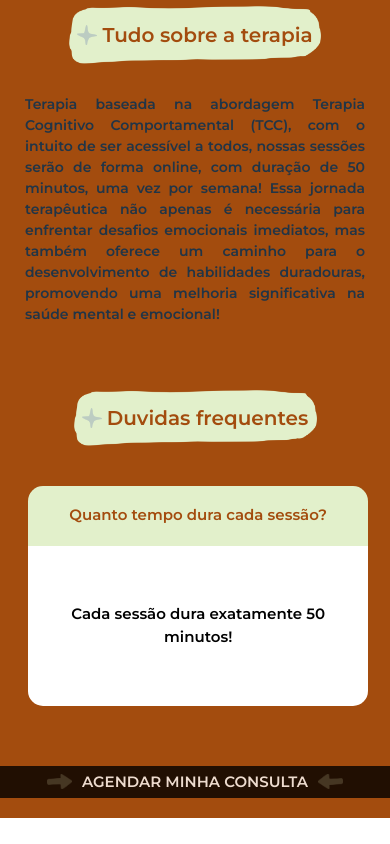
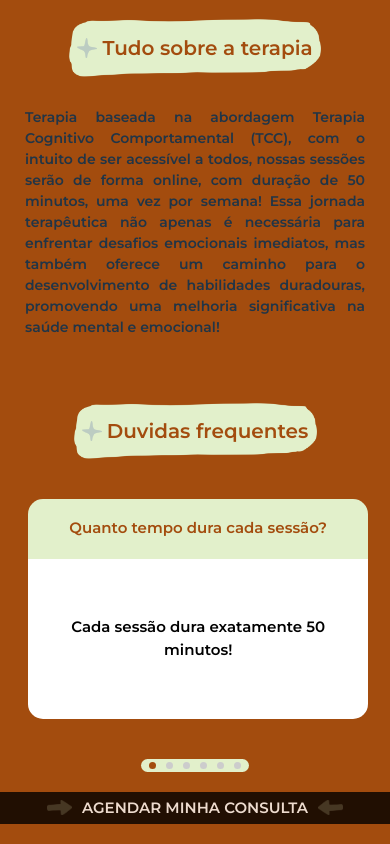
Before and after one commit to xandezz/psi_flavia, a React (Vite) app: page / in a window 390 px wide. Shown: the part 2433-3277 px from the top of the page. Before the commit the page ends 3251 px from the top, so only its background shows below. Built offline with nearby package versions, Linux system fonts and the light colour scheme; a web font is replaced by a local one.

Commit message:
Adicionando indicadores de carrossel

```diff
--- a/src/Components/Carrossel.css
+++ b/src/Components/Carrossel.css
@@ -15,7 +15,9 @@
     border-radius: 10px;
     padding: 50px;
     display: flex;
+    align-items: center;
     flex-direction: column;
+    width: 100%;
 }
 
 
@@ -113,6 +115,28 @@ button {
     height: 130px;
 }
 
+.bolinhas-indicadoras {
+    display: flex;
+    justify-content: center;
+    margin-top: 10px;
+    background-color: var(--verde-principal);
+    padding: 5px;
+    border-radius: 20px;
+}
+
+.bolinha-indicadora {
+    width: 10px;
+    height: 10px;
+    border-radius: 50%;
+    background-color: #ccc;
+    margin: 0 5px;
+}
+
+.bolinha-indicadora.ativa {
+    background-color: #a34c0e;
+    /* Cor ativa */
+}
+
 
 @media (min-width:270px) and (max-width:359px) {
     .conteudo-carrossel {
@@ -163,6 +187,16 @@ button {
 
     .buttons-carrossel {
         visibility: hidden;
+    }
+
+    .bolinhas-indicadoras {
+        margin-top: 0px;
+        padding: 3px;
+    }
+
+    .bolinha-indicadora {
+        width: 6px;
+        height: 6px;
     }
 }
 
@@ -215,6 +249,16 @@ button {
 
     .buttons-carrossel {
         visibility: hidden;
+    }
+
+    .bolinhas-indicadoras {
+        margin-top: 0px;
+        padding: 3px;
+    }
+
+    .bolinha-indicadora {
+        width: 7px;
+        height: 7px;
     }
 }
 
@@ -269,6 +313,15 @@ button {
     .buttons-carrossel {
         visibility: hidden;
     }
+    .bolinhas-indicadoras {
+        margin-top: 0px;
+        padding: 3px;
+    }
+
+    .bolinha-indicadora {
+        width: 8px;
+        height: 8px;
+    }
 }
 
 @media (min-width:481px) and (max-width:620px) {
@@ -322,6 +375,15 @@ button {
 
     .buttons-carrossel {
         visibility: hidden;
+    }
+    .bolinhas-indicadoras {
+        margin-top: 0px;
+        padding: 3px;
+    }
+
+    .bolinha-indicadora {
+        width: 9px;
+        height: 9px;
     }
 }
 
--- a/src/Components/Carrossel.jsx
+++ b/src/Components/Carrossel.jsx
@@ -1,15 +1,41 @@
-import React, { useRef, useEffect, useState } from 'react';
+import React, { useRef, useState, useEffect } from 'react';
 import "./Carrossel.css";
 
-const Carrossel = ({ data, titulo, componente, classe, classNameTitulo, classNameContainer, classNameConteudo, classNameFolhasDireita, classNameFolhasEsquerda }) => {
+const Carrossel = ({
+  data,
+  titulo,
+  componente,
+  classe,
+  classNameTitulo,
+  classNameContainer,
+  classNameConteudo,
+  classNameFolhasDireita,
+  classNameFolhasEsquerda,
+}) => {
   const carrossel = useRef(null);
+  const [indiceAtual, setIndiceAtual] = useState(0)
+  const handleScroll = () => {
+    const card = carrossel.current.children[0];
+    const cardWidth = card.offsetWidth;
+    const scrollAmount = cardWidth + 20; // Adiciona 20 para lidar com margens e espaçamento
 
+    const newIndice = Math.round(carrossel.current.scrollLeft / scrollAmount);
+    setIndiceAtual(newIndice);
+  };
+
+  useEffect(() => {
+    carrossel.current.addEventListener('scroll', handleScroll);
+    return () => {
+      carrossel.current.removeEventListener('scroll', handleScroll);
+    };
+  }, []);
   const handleClickEsquerdo = (e) => {
     e.preventDefault();
     const card = carrossel.current.children[0];
     const cardWidth = card.offsetWidth;
     const scrollAmount = cardWidth;
     carrossel.current.scrollLeft -= scrollAmount + 20;
+    setIndiceAtual((prevIndice) => Math.max(prevIndice - 1, 0));
   };
 
   const handleClickDireito = (e) => {
@@ -18,27 +44,80 @@ const Carrossel = ({ data, titulo, componente, classe, classNameTitulo, classNam
     const cardWidth = card.offsetWidth;
     const scrollAmount = cardWidth;
     carrossel.current.scrollLeft += scrollAmount + 20;
+    setIndiceAtual((prevIndice) =>
+      Math.min(prevIndice + 1, data.length - 1)
+    );
   };
+
   if (!data || !data.length) return null;
 
   return (
     <div className={classe}>
-      <h1 className={`titulo-topico ${classNameTitulo}`} data-aos="fade-down" data-aos-duration="800">{titulo}</h1>
-      <div className={classNameContainer} >
-        <button className='buttons-carrossel container-buttons-esquerda' onClick={handleClickEsquerdo} data-aos="fade-right" data-aos-duration="800">
-          <img src="folhas.png" alt="Seta para direita" className={classNameFolhasEsquerda} />
-          <img src="seta.png" alt="Seta para esquerda" className='seta seta-esquerda' />
+      <h1
+        className={`titulo-topico ${classNameTitulo}`}
+        data-aos="fade-down"
+        data-aos-duration="800"
+      >
+        {titulo}
+      </h1>
+      <div className={classNameContainer}>
+        <button
+          className="buttons-carrossel container-buttons-esquerda"
+          onClick={handleClickEsquerdo}
+          data-aos="fade-right"
+          data-aos-duration="800"
+        >
+          <img
+            src="folhas.png"
+            alt="Seta para direita"
+            className={classNameFolhasEsquerda}
+          />
+          <img
+            src="seta.png"
+            alt="Seta para esquerda"
+            className="seta seta-esquerda"
+          />
         </button>
-        <div className={`conteudo-carrossel ${classNameConteudo}`} data-aos="fade-down" data-aos-duration="800" ref={carrossel}>
+        <div
+          className={`conteudo-carrossel ${classNameConteudo}`}
+          data-aos="fade-down"
+          data-aos-duration="800"
+          ref={carrossel}
+        >
           {data.map((item) => {
             const { id, titulo, texto } = item;
-            return React.cloneElement(componente, { key: id, titulo: titulo, descricao: texto });
+            return React.cloneElement(componente, {
+              key: id,
+              titulo: titulo,
+              descricao: texto,
+            });
           })}
         </div>
-        <button className='buttons-carrossel  container-buttons-direita ' onClick={handleClickDireito} data-aos="fade-left" data-aos-duration="800">
-          <img src="seta.png" alt="Seta para direita" className='seta seta-direita' />
-          <img src="folhas.png" alt="Seta para direita" className={classNameFolhasDireita} />
+        <button
+          className="buttons-carrossel  container-buttons-direita "
+          onClick={handleClickDireito}
+          data-aos="fade-left"
+          data-aos-duration="800"
+        >
+          <img
+            src="seta.png"
+            alt="Seta para direita"
+            className="seta seta-direita"
+          />
+          <img
+            src="folhas.png"
+            alt="Seta para direita"
+            className={classNameFolhasDireita}
+          />
         </button>
+      </div>
+      <div className="bolinhas-indicadoras">
+        {data.map((_, index) => (
+          <div
+            key={index}
+            className={`bolinha-indicadora ${index === indiceAtual ? 'ativa' : ''}`}
+          ></div>
+        ))}
       </div>
     </div>
   );
--- a/src/Pages/Home.jsx
+++ b/src/Pages/Home.jsx
@@ -112,7 +112,7 @@ const Home = () => {
       />
 
       <div className="faixa">
-        <a href="https://wa.me/5584994931379?text=Ol%C3%A1%2C+gostaria+de+marcar+uma+consulta+com+a+Psic%C3%B3loga+Fl%C3%A1via+Luiza%21" target="_blank" style={{ color: "#ffffff" }}>AGENDAR MINHA CONSULTA</a>
+        <a href="https://wa.me/5584994931379?text=Ol%C3%A1%2C+gostaria+de+marcar+uma+consulta+com+a+Psic%C3%B3loga+Fl%C3%A1via+Luiza%21" target='_blank' style={{ color: "#ffffff" }}>AGENDAR MINHA CONSULTA</a>
       </div>
 
       <Topico
@@ -140,7 +140,7 @@ const Home = () => {
         classNameFolhasEsquerda={"folhas-esquerda-duvidas"}
       />
       <div className="faixa">
-        <a href="https://wa.me/5584994931379?text=Ol%C3%A1%2C+gostaria+de+marcar+uma+consulta+com+a+Psic%C3%B3loga+Fl%C3%A1via+Luiza%21" target="_blank" style={{ color: "#ffffff" }}>AGENDAR MINHA CONSULTA</a>
+      <a href="https://wa.me/5584994931379?text=Ol%C3%A1%2C+gostaria+de+marcar+uma+consulta+com+a+Psic%C3%B3loga+Fl%C3%A1via+Luiza%21" target="_blank"style={{ color: "#ffffff" } }>AGENDAR MINHA CONSULTA</a>
       </div>
     </div>
   )
```
